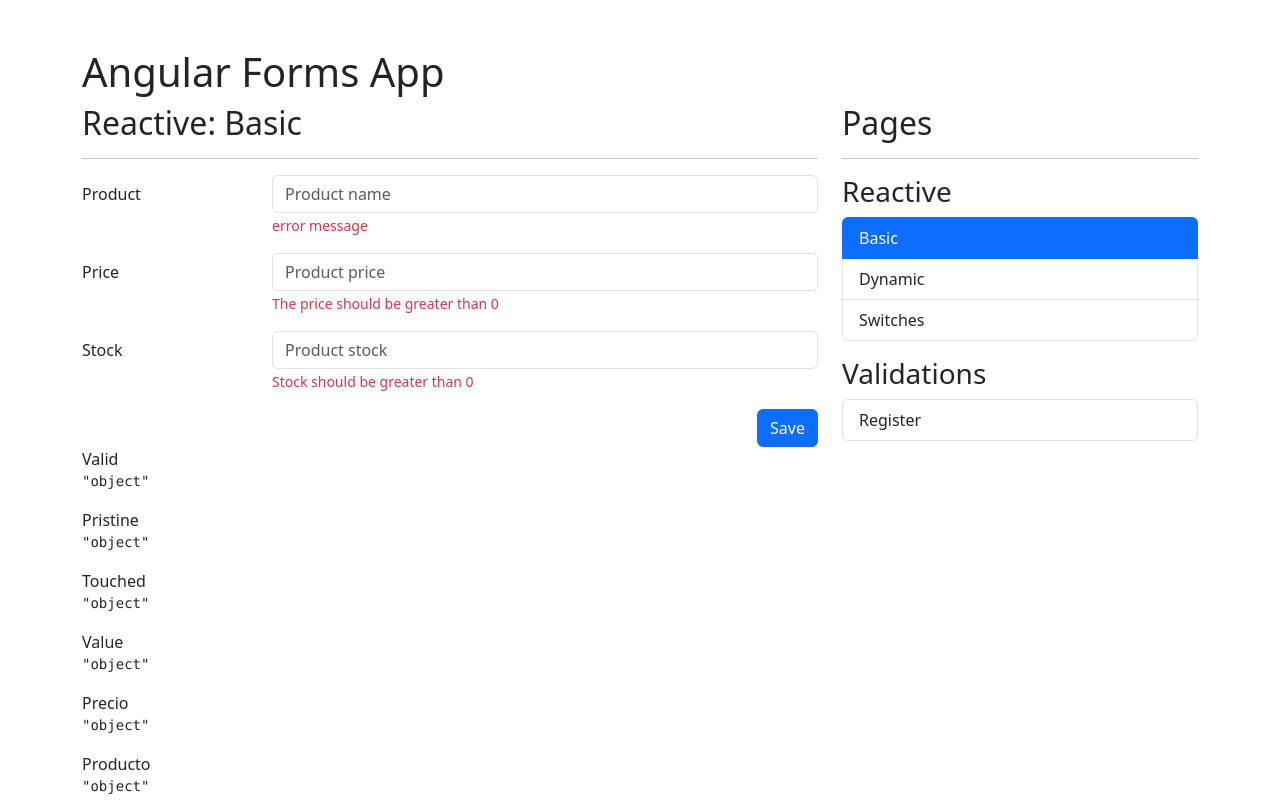
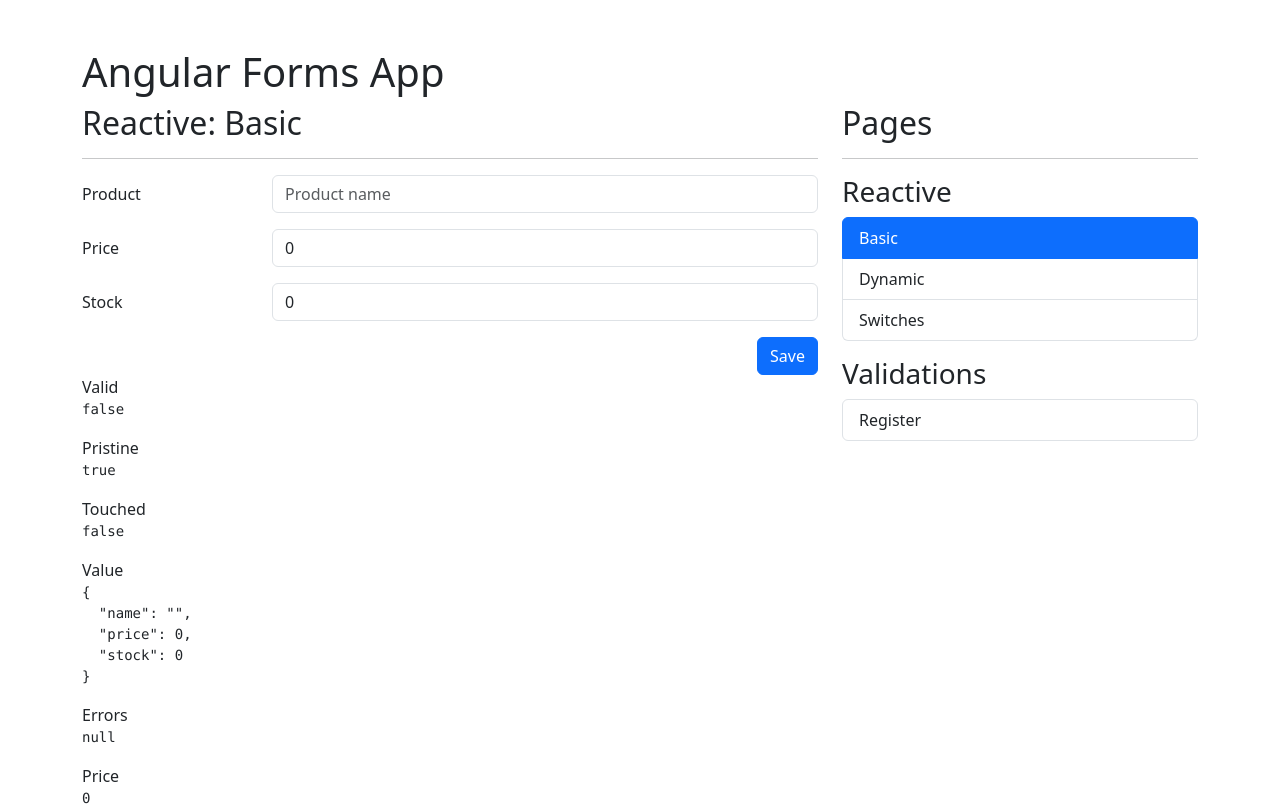
Before and after one commit to albertost5/angular-forms-app, an Angular app: page /reactive/basic in a window 1280 px wide. Shown: the top 806 px of the page. Built offline with nearby package versions, Linux system fonts and the light colour scheme.

Commit message:
Added basic reactive forms (submit, validations, errors)

```diff
--- a/src/app/reactive/pages/basic-page/basic-page.component.html
+++ b/src/app/reactive/pages/basic-page/basic-page.component.html
@@ -3,8 +3,7 @@
 
 <div class="row">
   <div class="col">
-
-    <form autocomplete="off">
+    <form [formGroup]='form' (ngSubmit)='onSubmit()' autocomplete="off">
 
       <!-- Product field -->
       <div class="mb-3 row">
@@ -13,12 +12,13 @@
 
           <input type="text"
                  class="form-control"
+                 formControlName="name"
                  placeholder="Product name">
 
-          <span class="form-text text-danger">
-                        <!-- Min length 3 -->
-                        error message
-                    </span>
+          <span *ngIf='isInvalidField("name")'
+                class="form-text text-danger">
+            {{ getFieldError("name") }}
+          </span>
         </div>
       </div>
 
@@ -28,10 +28,11 @@
         <div class="col-sm-9">
           <input type="number"
                  class="form-control"
+                 formControlName="price"
                  placeholder="Product price">
-          <span class="form-text text-danger">
-                        The price should be greater than 0
-                    </span>
+          <span *ngIf='isInvalidField("price")' class="form-text text-danger">
+              {{ getFieldError("price") }}
+          </span>
         </div>
       </div>
 
@@ -41,14 +42,14 @@
         <div class="col-sm-9">
           <input type="number"
                  class="form-control"
+                 formControlName="stock"
                  placeholder="Product stock">
 
-          <span class="form-text text-danger">
-                         Stock should be greater than 0
-                    </span>
+          <span *ngIf='isInvalidField("stock")' class="form-text text-danger">
+              {{ getFieldError("stock") }}
+          </span>
         </div>
       </div>
-
 
       <div class="row">
         <div class="col">
@@ -59,35 +60,37 @@
         </div>
       </div>
 
-
-
     </form>
-
   </div>
 </div>
 
-
-
-
 <div class="row">
   <div class="col">
-
     <span>Valid</span>
-    <pre>{{ 'object' | json }}</pre>
+    <pre>{{ form.valid }}</pre>
 
     <span>Pristine</span>
-    <pre>{{ 'object' | json }}</pre>
+    <pre>{{ form.pristine }}</pre>
 
     <span>Touched</span>
-    <pre>{{ 'object' | json }}</pre>
+    <pre>{{ form.touched }}</pre>
 
     <span>Value</span>
-    <pre>{{ 'object' | json }}</pre>
+    <pre>{{ form.value | json }}</pre>
 
-    <span>Precio</span>
-    <pre>{{ 'object' | json }}</pre>
+    <span>Errors</span>
+    <pre>{{ form.errors | json }}</pre>
 
-    <span>Producto</span>
-    <pre>{{ 'object' | json }}</pre>
+    <span>Price</span>
+    <pre>{{ form.controls["price"].value }}</pre>
+
+    <span>Product</span>
+    <pre>{{ form.controls["name"].value }}</pre>
+
+    <span>Price - Errors</span>
+    <pre>{{ form.controls["price"].errors | json }}</pre>
+
+    <span>Product - Errors</span>
+    <pre>{{ form.controls["name"].errors | json }}</pre>
   </div>
 </div>
--- a/src/app/reactive/pages/basic-page/basic-page.component.ts
+++ b/src/app/reactive/pages/basic-page/basic-page.component.ts
@@ -1,10 +1,59 @@
-import { Component } from '@angular/core';
+import {Component, OnInit} from '@angular/core';
+import {AbstractControl, FormBuilder, FormControl, FormGroup, Validators} from '@angular/forms';
+
 
 @Component({
   templateUrl: './basic-page.component.html',
-  styles: [
-  ]
+  styles: []
 })
 export class BasicPageComponent {
 
+  constructor(
+    private readonly fb: FormBuilder
+  ) {
+  }
+
+  public form: FormGroup = this.fb.group({
+    name: ['', [Validators.required, Validators.minLength(3)]],
+    price: [0, [Validators.required, Validators.min(0)]],
+    stock: [0, [Validators.required, Validators.min(0)]]
+  });
+
+  onSubmit() {
+    if (!this.form.valid) {
+      this.form.markAllAsTouched();
+      return;
+    }
+
+    console.log(this.form.value);
+    this.form.reset({
+      price: 0,
+      stock: 0
+    });
+  }
+
+  isInvalidField(formField: string): boolean {
+    return !!this.form.controls[formField].errors && this.form.controls[formField].touched;
+  }
+
+  getFieldError(formField: string): string | null {
+    if (!this.form.contains(formField)) return null;
+
+    const errors = this.form.controls[formField].errors || {};
+
+    for(const key of Object.keys(errors)) {
+      switch (key) {
+        case 'required':
+          return `The field ${formField} is required!`;
+          break;
+        case 'minlength':
+          return `Min length is ${ errors[key].requiredLength }!`;
+          break;
+        case 'min':
+          return `The min value is ${ errors[key].min }`;
+      }
+    }
+
+    return null;
+  }
 }
```
Also changed, not shown: src/app/reactive/reactive.module.ts (+7 -4 lines).
